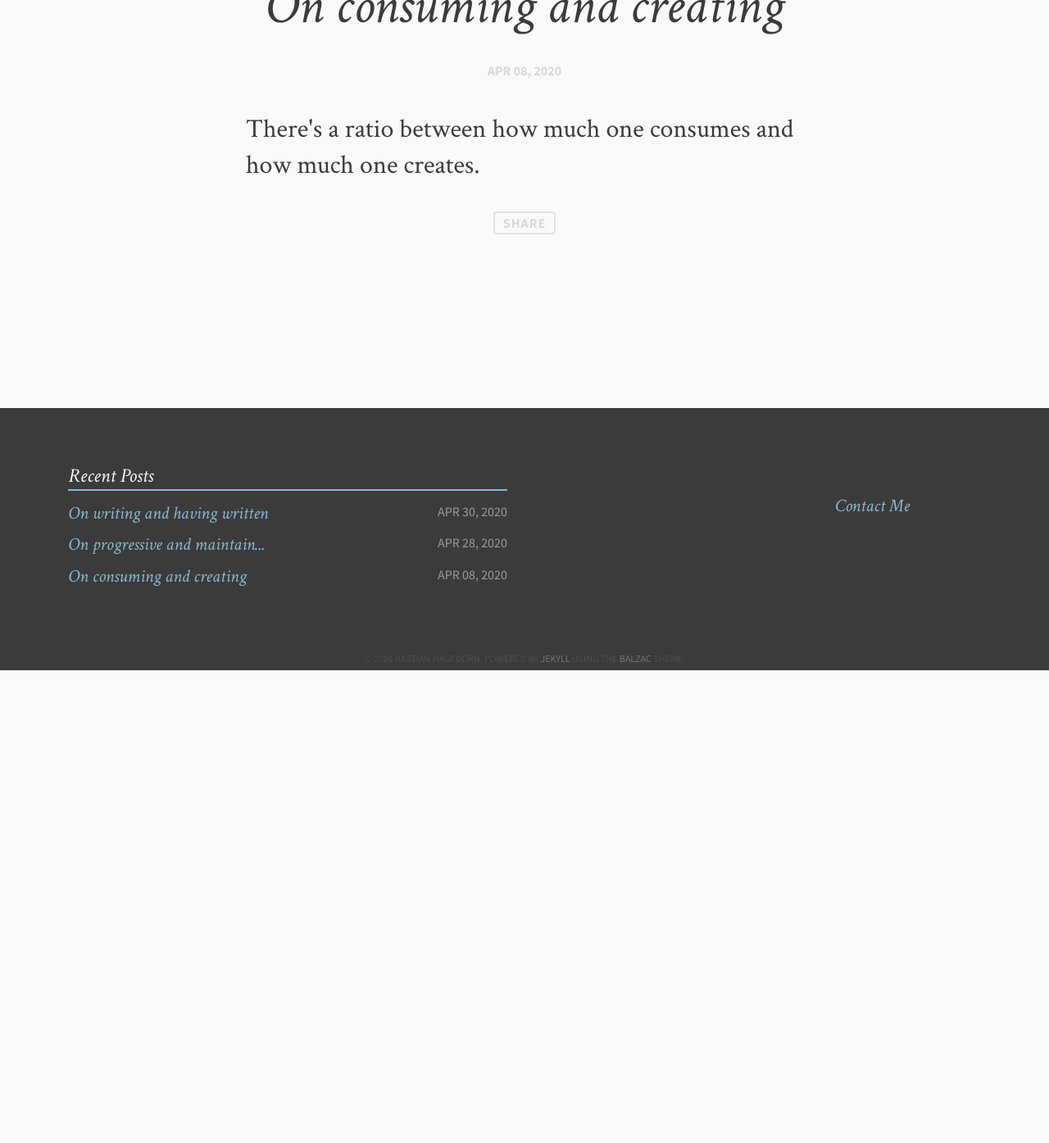
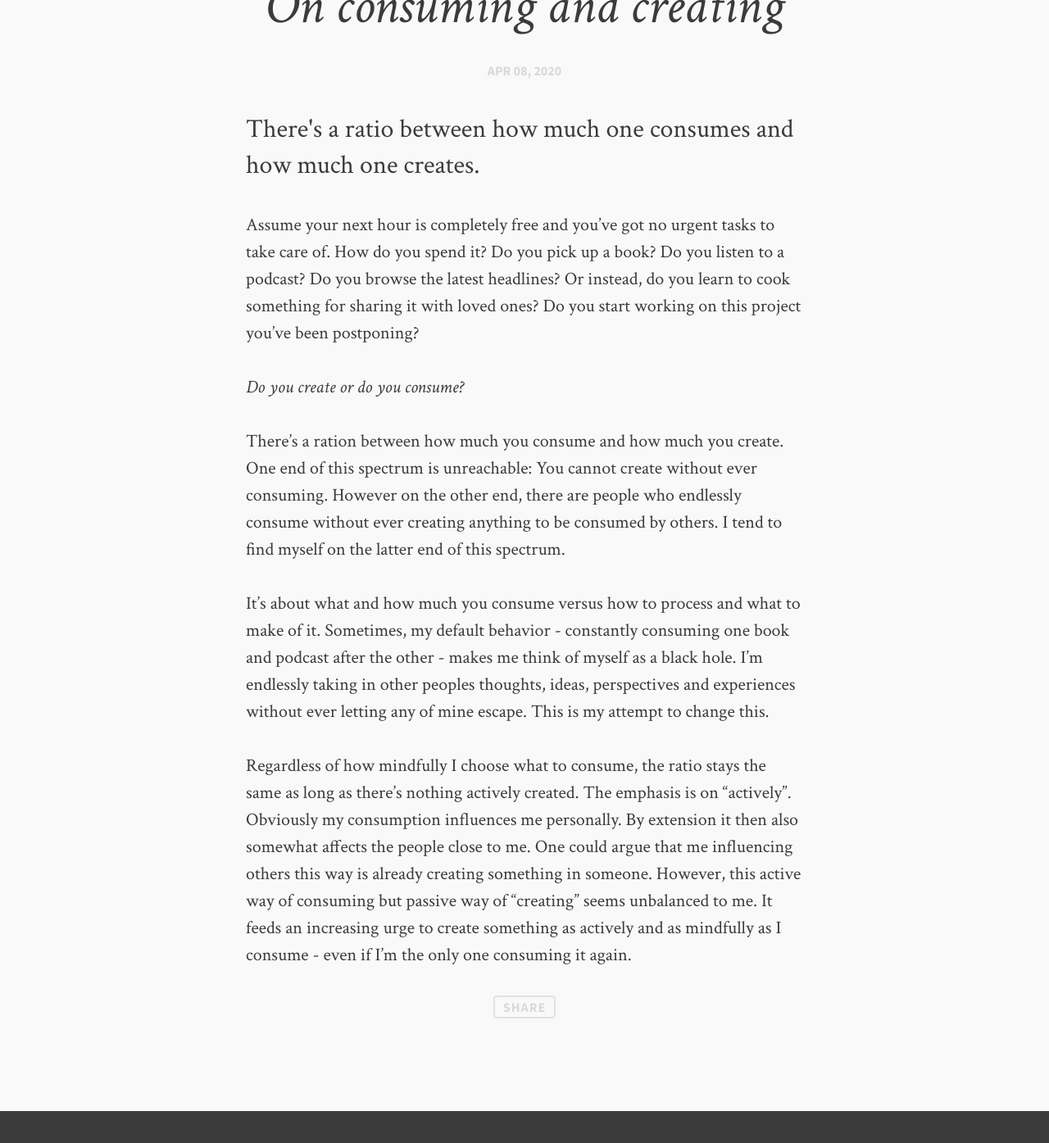
Before and after one commit to smileandknow/smileandknow.github.io, a Jekyll site: the page built from _posts/2020-04-08-on-consuming-and-creating.md, in a window 1280 px wide and 1400 px high, scrolled down 665 px. Shown: the top 1395 px of the window at 82% size. Built offline with Jekyll 4.4.1, drawn with Linux system fonts in a browser that asks for light colours; comment, search, counter and statistics services are not loaded; before the commit the page ends 1483 px from its top, so only the background shows below that.

Commit message:
update consuming and creating

```diff
--- a/_posts/2020-04-08-on-consuming-and-creating.md
+++ b/_posts/2020-04-08-on-consuming-and-creating.md
@@ -8,7 +8,6 @@ image:
   feature: tv.jpg
 ---
 
-<!---
 Assume your next hour is completely free and you've got no urgent tasks to take care of.
 How do you spend it?
 Do you pick up a book?
@@ -16,22 +15,24 @@ Do you listen to a podcast?
 Do you browse the latest headlines?
 Or instead, do you learn to cook something for sharing it with loved ones?
 Do you start working on this project you've been postponing?
-Do you create or do you consume?
 
+*Do you create or do you consume?*
+
+There's a ration between how much you consume and how much you create.
 One end of this spectrum is unreachable:
-One cannot create without ever consuming.
-However on the other end, there are black holes:
-people who endlessly take in everything without returning, that is creating, anything.
-I'm a black hole. This is my attempt to change this.
+You cannot create without ever consuming.
+However on the other end, there are people who endlessly consume without ever creating anything to be consumed by others.
+I tend to find myself on the latter end of this spectrum.
 
-It's about what and how much to take in versus how to procees and what to make of it.
-Regardless of how mindfully one chooses what to consume, the ratio stays the same as long as there's nothing actively created.
+It's about what and how much you consume versus how to process and what to make of it.
+Sometimes, my default behavior - constantly consuming one book and podcast after the other - makes me think of myself as a black hole.
+I'm endlessly taking in other peoples thoughts, ideas, perspectives and experiences without ever letting any of mine escape.
+This is my attempt to change this.
+
+Regardless of how mindfully I choose what to consume, the ratio stays the same as long as there's nothing actively created.
 The emphasis is on "actively".
-Obviously my consumption greatly influences me personally.
+Obviously my consumption influences me personally.
 By extension it then also somewhat affects the people close to me.
 One could argue that me influencing others this way is already creating something in someone.
-
-However, this active way of consuming but passive way of "creating" seems unbalanced and feeds an increasing urge to create something as actively and as mindfully as I consume.
-This is it.
-This is my collection of thoughts.
--->
+However, this active way of consuming but passive way of "creating" seems unbalanced to me.
+It feeds an increasing urge to create something as actively and as mindfully as I consume - even if I'm the only one consuming it again.
```
Also changed, not shown: 2 other files.
